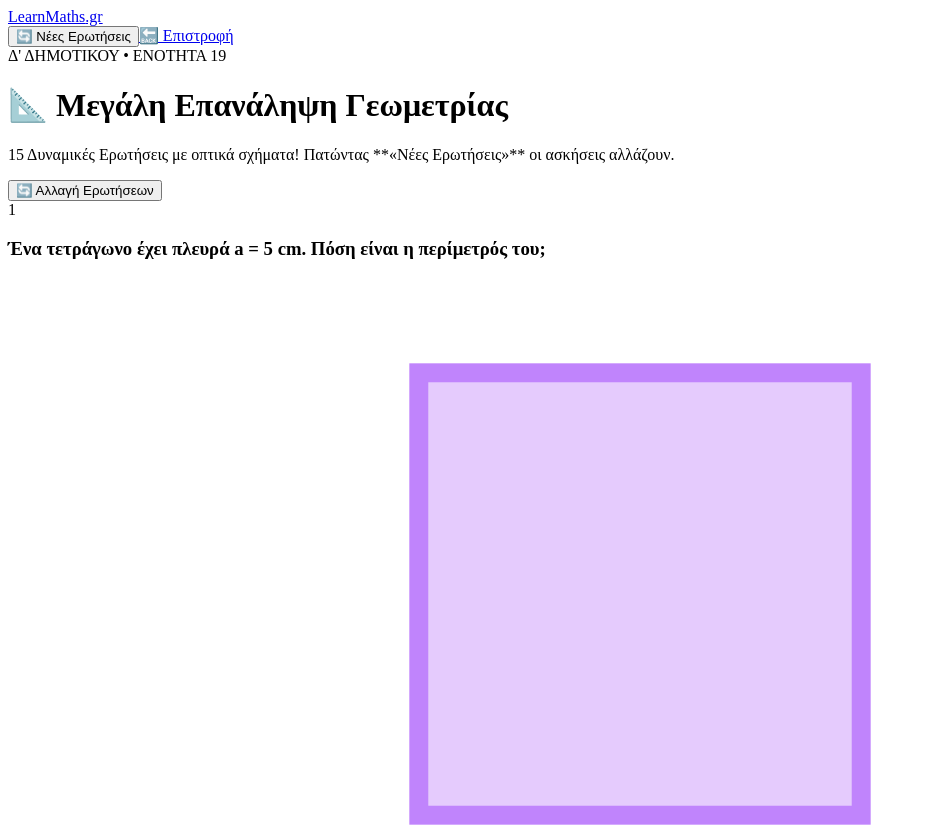
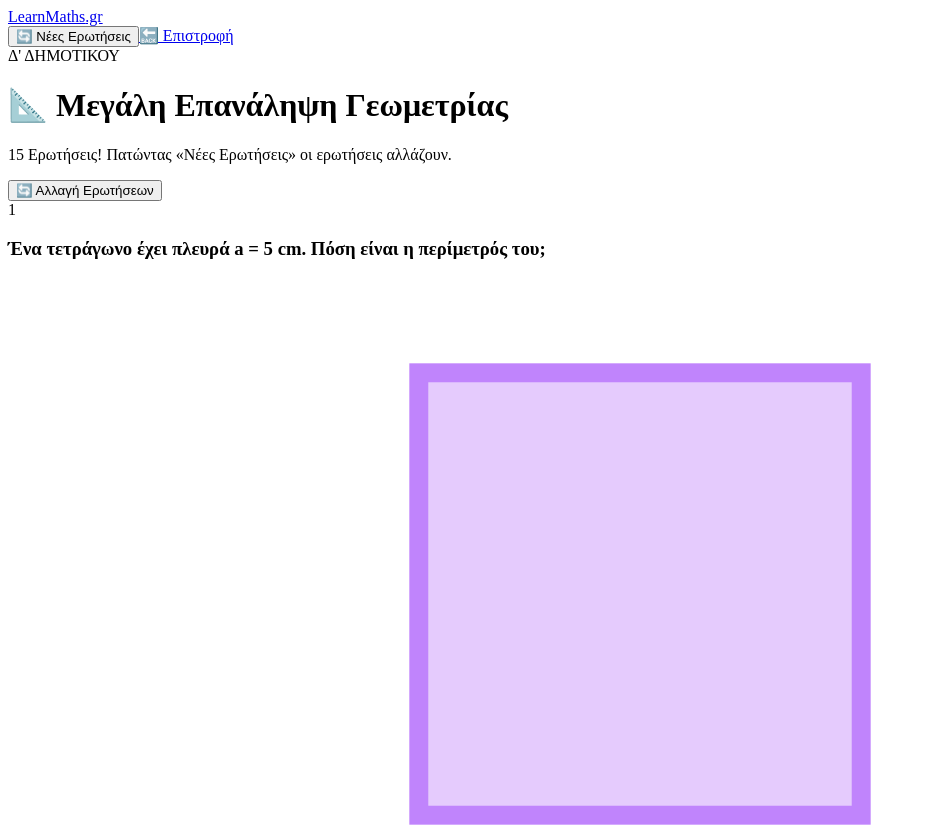
Before and after one commit to gkrimpas-lab/learn-maths-2026, a Next.js app: page /d-dimotikou/19-epanalipsi-2 in a window 1280 px wide. Shown: the top 827 px of the page, without its empty margins (0-927 px from the left). Built offline with nearby package versions, Linux system fonts and the light colour scheme.

Commit message:
Update 19-epanalipsi-2.js

```diff
--- a/pages/d-dimotikou/19-epanalipsi-2.js
+++ b/pages/d-dimotikou/19-epanalipsi-2.js
@@ -472,13 +472,13 @@ export default function EpanalipsiGeometryPage() {
           <div className="bg-gradient-to-r from-blue-600 via-indigo-600 to-purple-600 text-white p-8 rounded-3xl shadow-md flex flex-col md:flex-row justify-between items-start md:items-center gap-4">
             <div>
               <span className="bg-white/20 text-white text-xs font-black uppercase px-3 py-1 rounded-full tracking-wider">
-                Δ' ΔΗΜΟΤΙΚΟΥ • ΕΝΟΤΗΤΑ 19
+                Δ' ΔΗΜΟΤΙΚΟΥ
               </span>
               <h1 className="text-3xl lg:text-4xl font-black tracking-tight mt-2">
                 📐 Μεγάλη Επανάληψη Γεωμετρίας
               </h1>
               <p className="text-indigo-100 text-sm md:text-base mt-1">
-                15 Δυναμικές Ερωτήσεις με οπτικά σχήματα! Πατώντας **«Νέες Ερωτήσεις»** οι ασκήσεις αλλάζουν.
+                15 Ερωτήσεις! Πατώντας «Νέες Ερωτήσεις» οι ερωτήσεις αλλάζουν.
               </p>
             </div>
 
```
